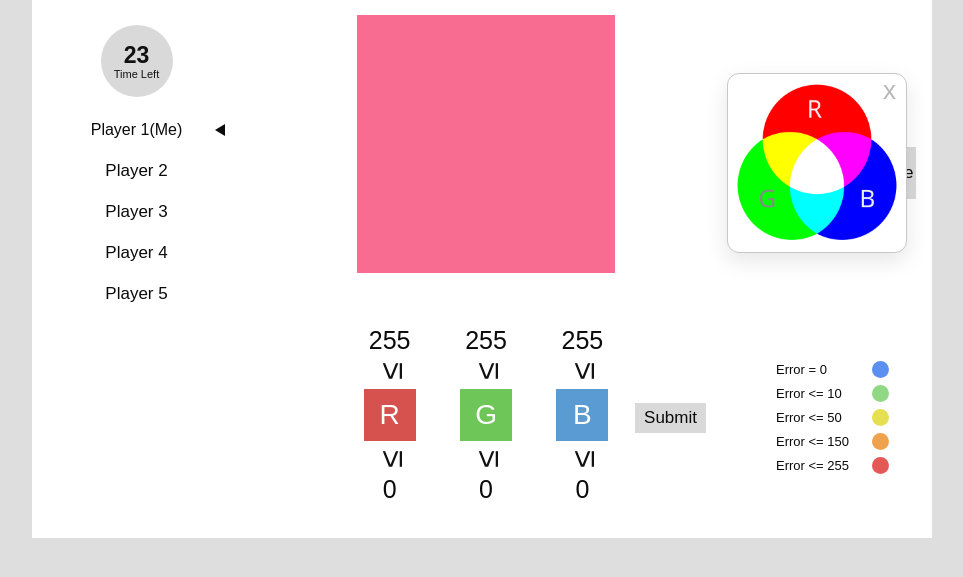
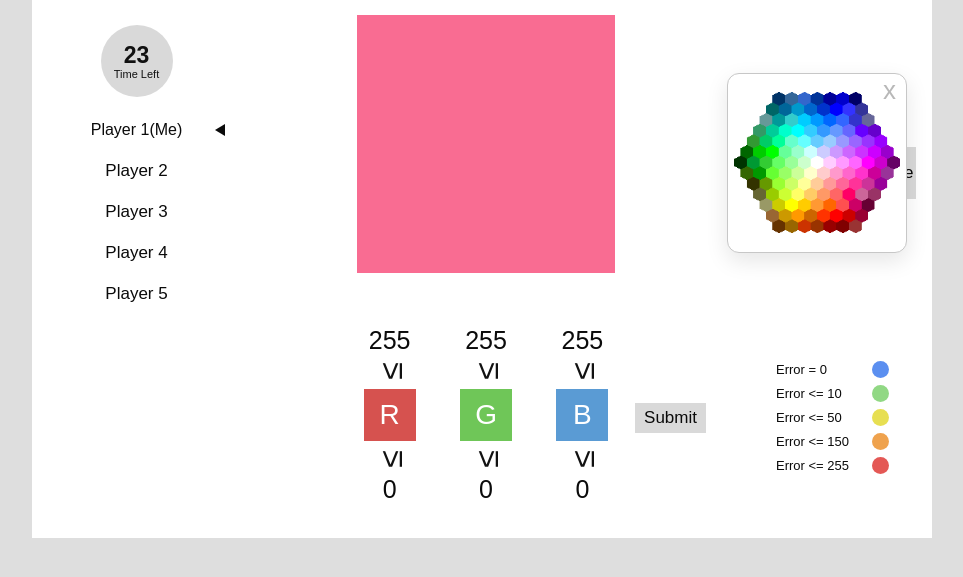
Before and after one commit to madcamp-official/26s-w1-c3-03, a plain HTML site: page Game_Screen.html in a window 1280 px wide. Both pictures are taken after a click on the button "Guide". Shown: the part 179-756 px from the top of the page, without its empty margins (158-1121 px from the left). Drawn offline with Linux system fonts and the light colour scheme.

Commit message:
가이드 컬러맵 수정

```diff
--- a/Game_Screen.html
+++ b/Game_Screen.html
@@ -54,7 +54,7 @@
       <!-- Guide popup with a small RGB Venn diagram. -->
       <div class="guide-popover" id="guidePopover" hidden>
         <button class="popup-close" id="closeGuide" type="button" aria-label="Close guide">x</button>
-        <img class="guide-image" src="RGB.webp" alt="RGB guide" />
+        <img class="guide-image" src="26s-w1-c3-03\img_colormap.gif" alt="RGB guide" />
       </div>
 
       <!-- Modal used when the local player is watching another player reveal one color channel. -->
```
Also changed, not shown: RGB.webp (deleted), img_colormap.gif (added).
